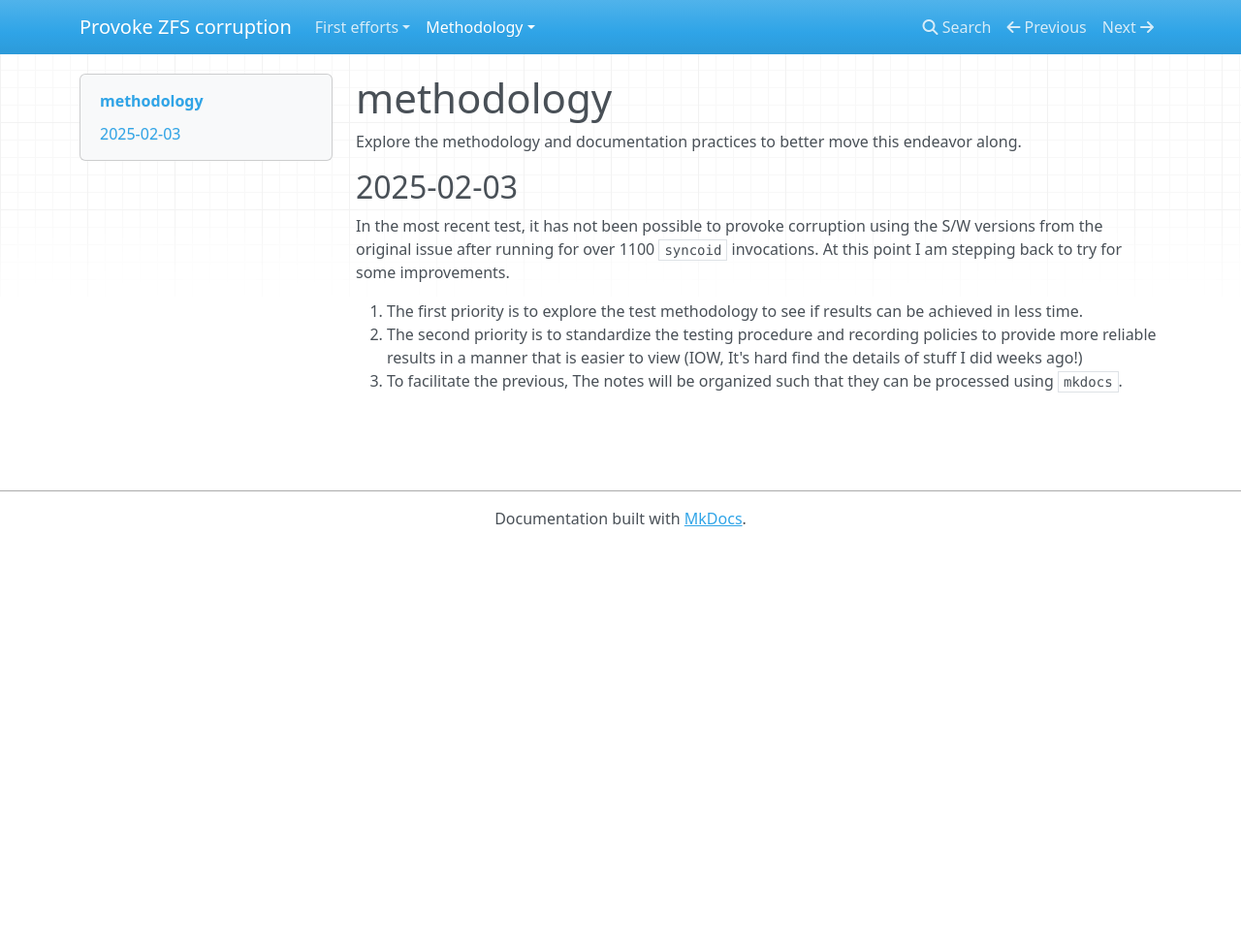
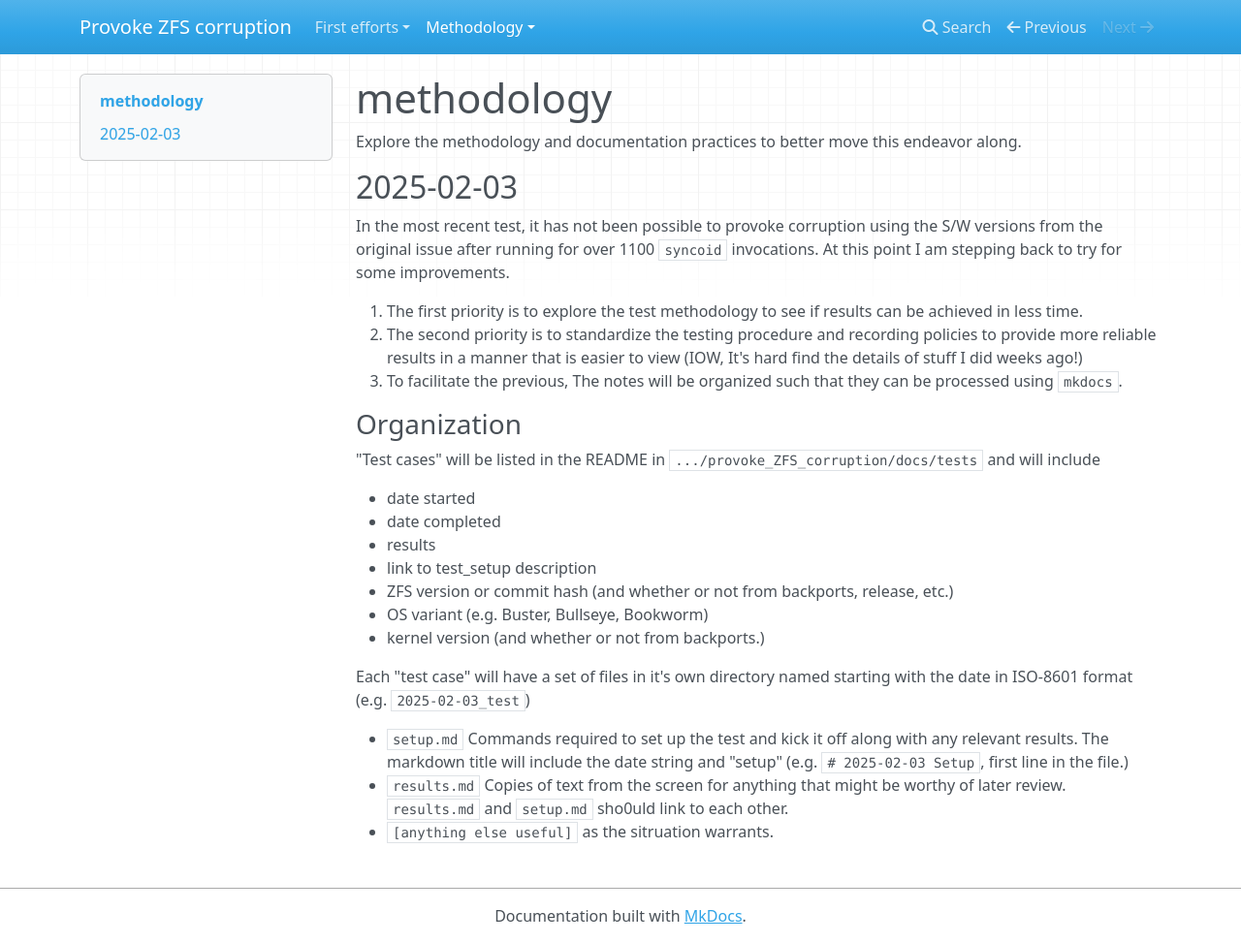
Before and after one commit to HankB/provoke_ZFS_corruption, an MkDocs documentation site: the page built from docs/methodology/README.md, in a window 1280 px wide and 973 px high. Shown: the whole window at 97% size. Built offline with MkDocs 1.6.1, drawn with Linux system fonts in a browser that asks for light colours; nearby versions of some CDN libraries.

Commit message:
rework, start method eval

```diff
--- a/docs/methodology/README.md
+++ b/docs/methodology/README.md
@@ -9,3 +9,22 @@ In the most recent test, it has not been possible to provoke corruption using th
 1. The first priority is to explore the test methodology to see if results can be achieved in less time.
 1. The second priority is to standardize the testing procedure and recording policies to provide more reliable results in a manner that is easier to view (IOW, It's hard find the details of stuff I did weeks ago!)
 1. To facilitate the previous, The notes will be organized such that they can be processed using `mkdocs`.
+
+### Organization
+
+"Test cases" will be listed in the README in `.../provoke_ZFS_corruption/docs/tests` and will include
+
+* date started
+* date completed
+* results
+* link to test_setup description
+* ZFS version or commit hash (and whether or not from backports, release, etc.)
+* OS variant (e.g. Buster, Bullseye, Bookworm)
+* kernel version (and whether or not from backports.)
+
+
+Each "test case" will have a set of files in it's own directory named starting with the date in ISO-8601 format (e.g. `2025-02-03_test`)
+
+* `setup.md` Commands required to set up the test and kick it off along with any relevant results. The markdown title will include the date string and "setup" (e.g. `# 2025-02-03 Setup`, first line in the file.)
+* `results.md` Copies of text from the screen for anything that might be worthy of later review. `results.md` and `setup.md` sho0uld link to each other.
+* `[anything else useful]` as the sitruation warrants.
```
Also changed, not shown: docs/methodology/setup_2025-02-03.md (deleted, +0 -34 lines), 5 other files.
